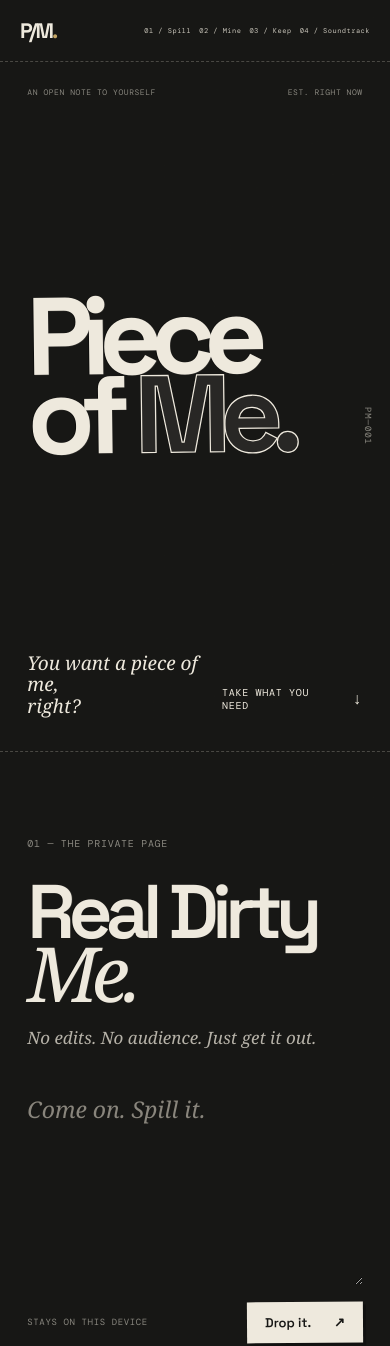
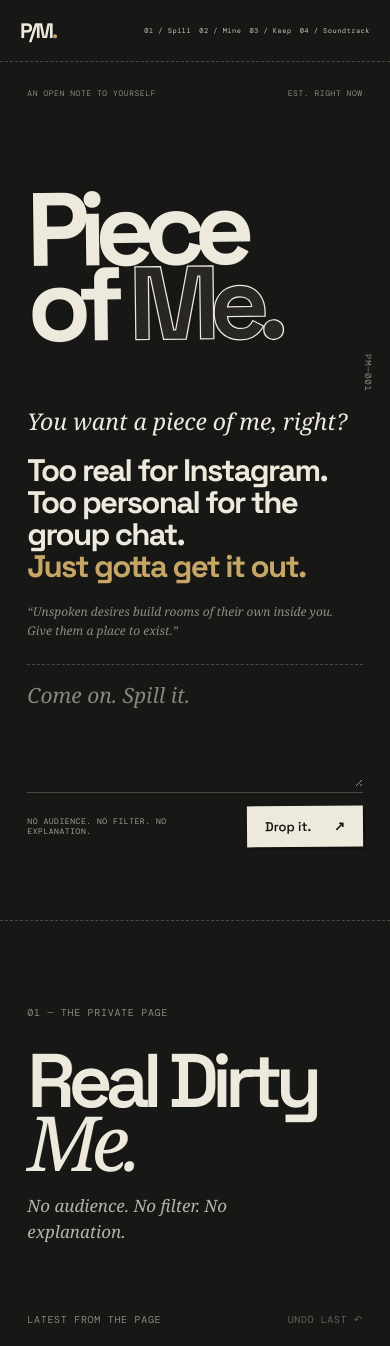
Before and after one commit to an5107/piece-of-me, a plain HTML site: page index.html in a window 390 px wide. Shown: the top 1346 px of the page. Drawn offline with nearby package versions, Linux system fonts and the light colour scheme.

Commit message:
Bring spontaneous writing into the Piece of Me opening screen

```diff
--- a/index.html
+++ b/index.html
@@ -10,6 +10,7 @@
   <link rel="preconnect" href="https://fonts.gstatic.com" crossorigin>
   <link href="https://fonts.googleapis.com/css2?family=DM+Mono:wght@400;500&family=Space+Grotesk:wght@400;500;600;700&display=swap" rel="stylesheet">
   <link rel="stylesheet" href="style.css">
+  <link rel="stylesheet" href="opening.css">
   <script src="script.js" defer></script>
   <script src="gold-mining.js" defer></script>
 </head>
@@ -26,13 +27,20 @@
   </header>
 
   <main id="home">
-    <section class="hero" aria-labelledby="hero-title">
+    <section class="hero opening-hero" aria-labelledby="hero-title">
       <div class="hero-kicker"><span>AN OPEN NOTE TO YOURSELF</span><span>EST. RIGHT NOW</span></div>
       <h1 id="hero-title">Piece<br>of <span class="hero-outline">Me.</span></h1>
-      <div class="hero-bottom">
-        <p>You want a piece of me,<br>right?</p>
-        <a class="scroll-link" href="#real-dirty-me">TAKE WHAT YOU NEED <span aria-hidden="true">↓</span></a>
+      <div class="opening-copy">
+        <p class="opening-tagline">You want a piece of me, right?</p>
+        <p class="opening-declaration">Too real for Instagram.<br>Too personal for the group chat.<br><span>Just gotta get it out.</span></p>
+        <p class="opening-philosophy">“Unspoken desires build rooms of their own inside you.<br>Give them a place to exist.”</p>
       </div>
+      <form id="entry-form" class="entry-form opening-form">
+        <label class="visually-hidden" for="entry-input">Your unfiltered thoughts</label>
+        <textarea id="entry-input" rows="3" maxlength="5000" placeholder="Come on. Spill it." required></textarea>
+        <div class="form-bottom"><span class="privacy-copy">NO AUDIENCE. NO FILTER. NO EXPLANATION.</span><button class="button button-light" type="submit">Drop it. <span aria-hidden="true">↗</span></button></div>
+        <p id="form-status" class="form-status" aria-live="polite"></p>
+      </form>
       <div class="hero-index" aria-hidden="true">PM—001</div>
     </section>
 
@@ -40,15 +48,9 @@
       <div class="section-heading">
         <div class="section-number">01 — THE PRIVATE PAGE</div>
         <h2 id="confession-title">Real Dirty<br><span class="serif">Me.</span></h2>
-        <p class="section-intro">No edits. No audience. Just get it out.</p>
+        <p class="section-intro">No audience. No filter. No explanation.</p>
       </div>
       <div class="confession-workspace">
-        <form id="entry-form" class="entry-form">
-          <label class="visually-hidden" for="entry-input">Your unfiltered thoughts</label>
-          <textarea id="entry-input" rows="5" maxlength="5000" placeholder="Come on. Spill it." required></textarea>
-          <div class="form-bottom"><span class="privacy-copy">STAYS ON THIS DEVICE</span><button class="button button-light" type="submit">Drop it. <span aria-hidden="true">↗</span></button></div>
-          <p id="form-status" class="form-status" aria-live="polite"></p>
-        </form>
         <div class="entries-header"><span>LATEST FROM THE PAGE</span><button type="button" class="text-button" id="undo-button" disabled>UNDO LAST <span aria-hidden="true">↶</span></button></div>
         <div id="entries-list" class="entries-list" aria-live="polite"></div>
         <p id="entries-empty" class="empty-state">The page is blank. For now.</p>
@@ -98,13 +100,9 @@
         <p class="mixtape-manifesto">One month. One track.<br><span>Twelve months. One album.</span></p>
         <p class="mixtape-raw-note">Each month gathers that month's raw thoughts. The year becomes one personal album—every note counts, not just the ones you curate.</p>
       </div>
-
       <div class="album-area">
         <div class="album-collectible" aria-label="Original Piece of Me annual album sleeve and vinyl record">
-          <div class="album-sleeve">
-            <div class="sleeve-print" aria-hidden="true"><span class="sleeve-orbit orbit-one"></span><span class="sleeve-orbit orbit-two"></span><span class="sleeve-sun"></span><span class="sleeve-copy">PIECE<br>OF ME</span><span class="sleeve-edition">PM / ANNUAL PRESSING</span></div>
-            <div class="sleeve-label">YOUR YEAR<br>IN YOUR WORDS</div>
-          </div>
+          <div class="album-sleeve"><div class="sleeve-print" aria-hidden="true"><span class="sleeve-orbit orbit-one"></span><span class="sleeve-orbit orbit-two"></span><span class="sleeve-sun"></span><span class="sleeve-copy">PIECE<br>OF ME</span><span class="sleeve-edition">PM / ANNUAL PRESSING</span></div><div class="sleeve-label">YOUR YEAR<br>IN YOUR WORDS</div></div>
           <div class="vinyl-record" aria-hidden="true"><div class="record-label"><span class="record-label-small">PIECE OF ME</span><span id="record-year">2026</span><span class="record-center"></span></div></div>
           <div class="cd-edition" aria-label="Optional compact disc edition"><div class="cd-disc"><span>PM<br>CD—01</span></div><span class="cd-caption">OPTIONAL CD EDITION</span></div>
         </div>
@@ -117,17 +115,11 @@
           <div class="future-note"><span class="future-tag">FUTURE FEATURE</span><p>Personalized song generation is not connected yet. Physical album ordering is a collectible preview only—no orders or payments are processed.</p><button id="order-preview" class="text-button" type="button">PREVIEW THE PRESSING ↗</button></div>
         </div>
       </div>
-
       <div class="tracklist-heading"><span>12 MONTHS / 12 TRACKS</span><span>EACH MONTH GETS ITS OWN THREE-MINUTE CUT</span></div>
       <div id="track-list" class="track-grid" aria-label="Monthly mixtape tracks"></div>
-
       <div class="beat-library">
         <div class="beat-library-heading"><span class="section-number">THE BEAT CRATE</span><span>LOCAL PICKS · NO AUDIO GENERATED</span></div>
-        <div class="beat-groups">
-          <article><span class="beat-index">A—01</span><h3>House Beats</h3><p>Steady pulse. Open windows.</p></article>
-          <article><span class="beat-index">B—02</span><h3>Seasonal Beats</h3><p>Sounds for wherever you are in the year.</p></article>
-          <article><span class="beat-index">C—03</span><h3>Guest Producers</h3><p>Other hands, another point of view.</p></article>
-        </div>
+        <div class="beat-groups"><article><span class="beat-index">A—01</span><h3>House Beats</h3><p>Steady pulse. Open windows.</p></article><article><span class="beat-index">B—02</span><h3>Seasonal Beats</h3><p>Sounds for wherever you are in the year.</p></article><article><span class="beat-index">C—03</span><h3>Guest Producers</h3><p>Other hands, another point of view.</p></article></div>
         <p class="future-feature-line"><span class="future-tag">FUTURE FEATURE</span> Music generation and AI conversation are ideas for later, not working services in this app.</p>
       </div>
       <div class="benchmark-panel">
--- /dev/null
+++ b/opening.css
@@ -0,0 +1,53 @@
+/* Opening screen: keep the original visual system, bring the spill box up front. */
+.opening-hero {
+  min-height: min(860px, calc(100svh - 74px));
+  height: auto;
+  padding-top: clamp(30px, 5vh, 58px);
+  padding-bottom: clamp(34px, 5vh, 58px);
+  display: grid;
+  grid-template-columns: minmax(0, 1.05fr) minmax(340px, .8fr);
+  grid-template-rows: auto auto 1fr;
+  column-gap: clamp(34px, 7vw, 100px);
+  row-gap: 12px;
+  align-items: center;
+  justify-content: initial;
+  overflow: visible;
+}
+.opening-hero .hero-kicker { grid-column: 1 / -1; align-self: start; }
+.opening-hero h1 {
+  grid-column: 1;
+  grid-row: 2 / 4;
+  margin: 5vh 0;
+  align-self: center;
+  font-size: clamp(100px, 17vw, 250px);
+}
+.opening-copy { grid-column: 2; grid-row: 2; align-self: end; padding-top: 22px; }
+.opening-tagline { margin: 0 0 26px; color: var(--paper); font: italic clamp(20px, 2.4vw, 31px)/1.15 var(--serif); }
+.opening-declaration { margin: 0; font-size: clamp(26px, 3.2vw, 43px); line-height: 1.03; font-weight: 700; letter-spacing: -.055em; }
+.opening-declaration span { color: var(--gold); }
+.opening-philosophy { margin: 25px 0 0; color: #8e8a80; font: italic 13px/1.6 var(--serif); }
+.opening-form { grid-column: 2; grid-row: 3; align-self: start; width: 100%; margin-top: 23px; border-bottom: 0; border-top: 1px dashed var(--rule); padding-top: 16px; }
+.opening-form textarea { min-height: 110px; padding: 3px 0 14px; font-size: 21px; }
+.opening-form textarea::placeholder { font-size: 21px; }
+.opening-form .form-bottom { border-top: 1px solid var(--rule); padding: 13px 0; gap: 12px; }
+.opening-form .privacy-copy { color: #a7a196; font-size: 8px; }
+.opening-form .button-light { flex: 0 0 auto; }
+.opening-form .form-status { min-height: 16px; }
+.opening-hero .hero-index { top: 46%; }
+
+@media (max-width: 760px) {
+  .opening-hero { min-height: 0; padding: 26px 7vw 44px; grid-template-columns: 1fr; grid-template-rows: auto; row-gap: 0; }
+  .opening-hero .hero-kicker { grid-column: 1; }
+  .opening-hero h1 { grid-column: 1; grid-row: auto; margin: 11vh 0 8vh; font-size: clamp(104px, 25vw, 190px); }
+  .opening-copy { grid-column: 1; grid-row: auto; padding-top: 0; }
+  .opening-tagline { margin-bottom: 19px; font-size: 23px; }
+  .opening-declaration { font-size: clamp(28px, 8vw, 43px); }
+  .opening-philosophy { margin-top: 20px; font-size: 12px; }
+  .opening-form { grid-column: 1; grid-row: auto; margin-top: 24px; padding-top: 13px; }
+  .opening-form textarea { min-height: 104px; }
+  .opening-hero .hero-index { top: 34%; right: 4vw; }
+}
+@media (max-width: 380px) {
+  .opening-form .form-bottom { align-items: flex-start; }
+  .opening-form .privacy-copy { max-width: 155px; line-height: 1.6; }
+}
```
